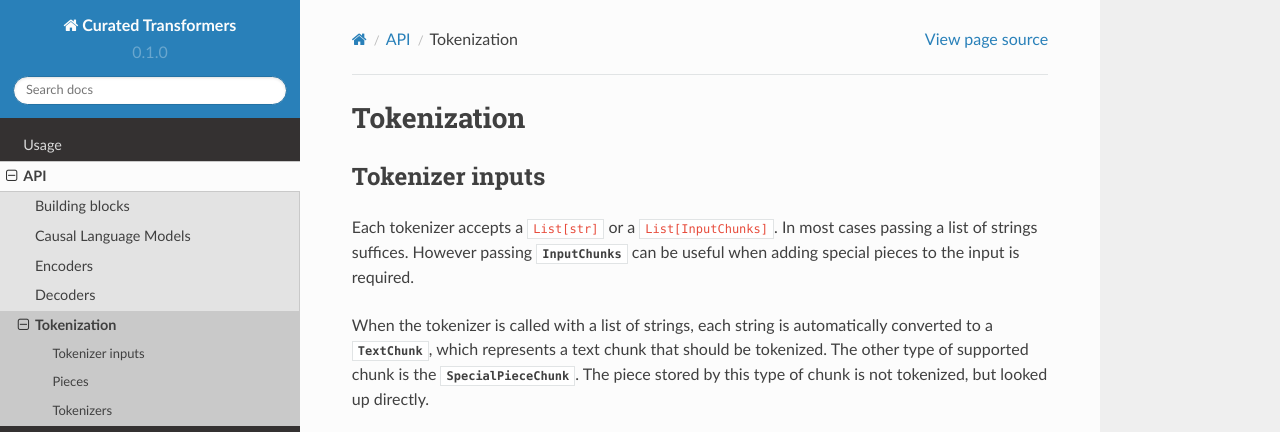
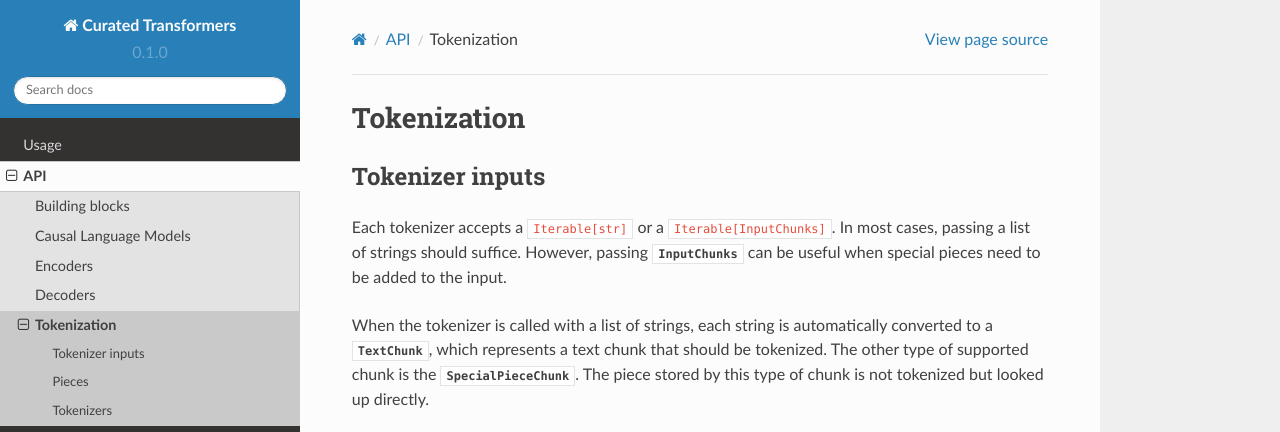
Before and after one commit to explosion/curated-transformers, a Sphinx documentation site: the page built from docs/source/tokenizers.rst, in a window 1280 px wide and 900 px high, cut to the strip 0-432 px from the top of the window. Built offline with Sphinx 7.4.7 and the Read the Docs theme 2.0.0, drawn with Linux system fonts in a browser that asks for light colours.

Commit message:
Fix imports and docs
Co-authored-by: Madeesh Kannan <shadeMe@users.noreply.github.com>

```diff
--- a/docs/source/tokenizers.rst
+++ b/docs/source/tokenizers.rst
@@ -4,16 +4,16 @@ Tokenization
 Tokenizer inputs
 ----------------
 
-Each tokenizer accepts a ``List[str]`` or a ``List[InputChunks]``. In
-most cases passing a list of strings suffices. However passing
-:class:`.InputChunks` can be useful when adding special pieces to the input is
-required.
+Each tokenizer accepts a ``Iterable[str]`` or a ``Iterable[InputChunks]``. In
+most cases, passing a list of strings should suffice. However, passing
+:class:`.InputChunks` can be useful when special pieces need to be added
+to the input.
 
 When the tokenizer is called with a list of strings, each string is
 automatically converted to a :class:`.TextChunk`, which represents a text chunk
 that should be tokenized. The other type of supported chunk is the
 :class:`.SpecialPieceChunk`. The piece stored by this type of chunk is not
-tokenized, but looked up directly.
+tokenized but looked up directly.
 
 .. autoclass:: curated_transformers.tokenization.InputChunks
    :members:
```
Also changed, not shown: 1 other file.
